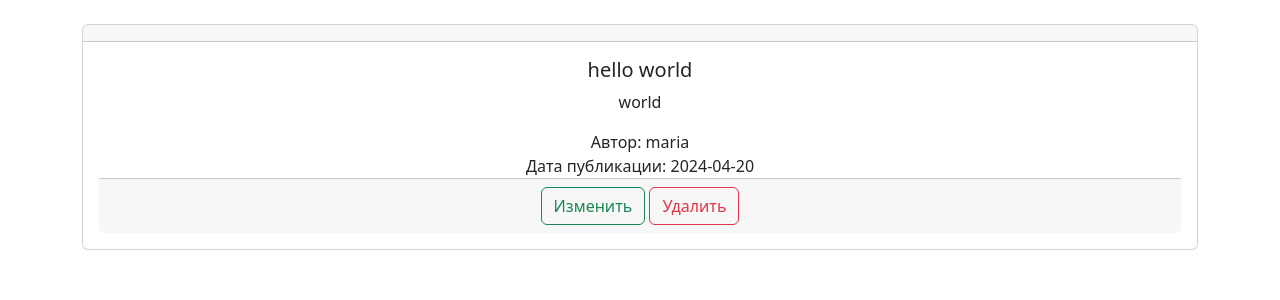
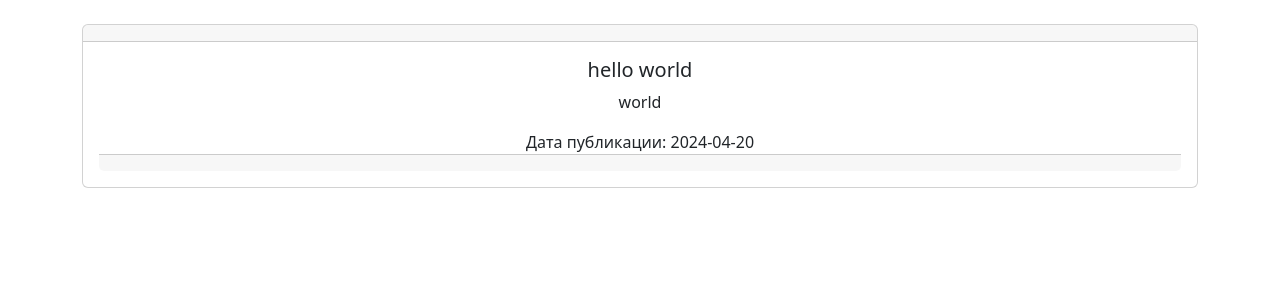
Before and after one commit to millbi/pet, a Flask app: page /1/ in a window 1280 px wide. Shown: the part 97-397 px from the top of the page. Run offline with Flask 3, Linux system fonts and the light colour scheme.

Commit message:
Update detail.html

```diff
--- a/app/templates/detail.html
+++ b/app/templates/detail.html
@@ -11,15 +11,17 @@
     <div class="card-body">
         <h5 class="card-title">{{ opinion.title }}</h5>
         <p class="card-text">{{ opinion.text }}</p>
-        <h7>Автор: {{ opinion.author.login }}</h7>
-        <br>
         <h7>Дата публикации: {{ opinion.date.date() }}</h7>
         <div class="card-footer text-muted">
             <div class="second">
                 <div class="col-md-12 text-center">
                     <form>
-                        <a href="" class="btn btn-outline-success">Изменить</a>
-                        <a href="" class="btn btn-outline-danger">Удалить</a>
+                        {% if current_user.is_authenticated and current_user.login == opinion.user %}
+                            <div>
+                                <a href="/news/{{ opinion.id }}" class="btn btn-outline-success">Изменить</a>
+                                <a href="/news_delete/{{ opinion.id }}" class="btn btn-outline-danger">Удалить</a>
+                            </div>
+                        {% endif %}
                     </form>
                 </div>
             </div>
```
